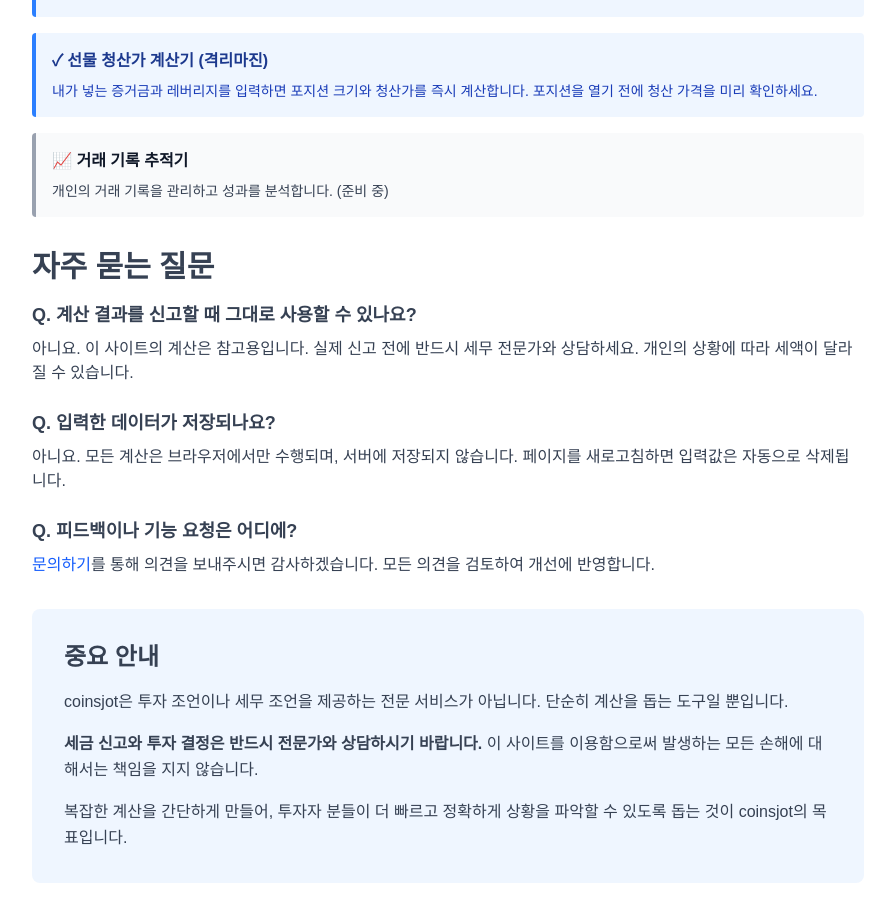
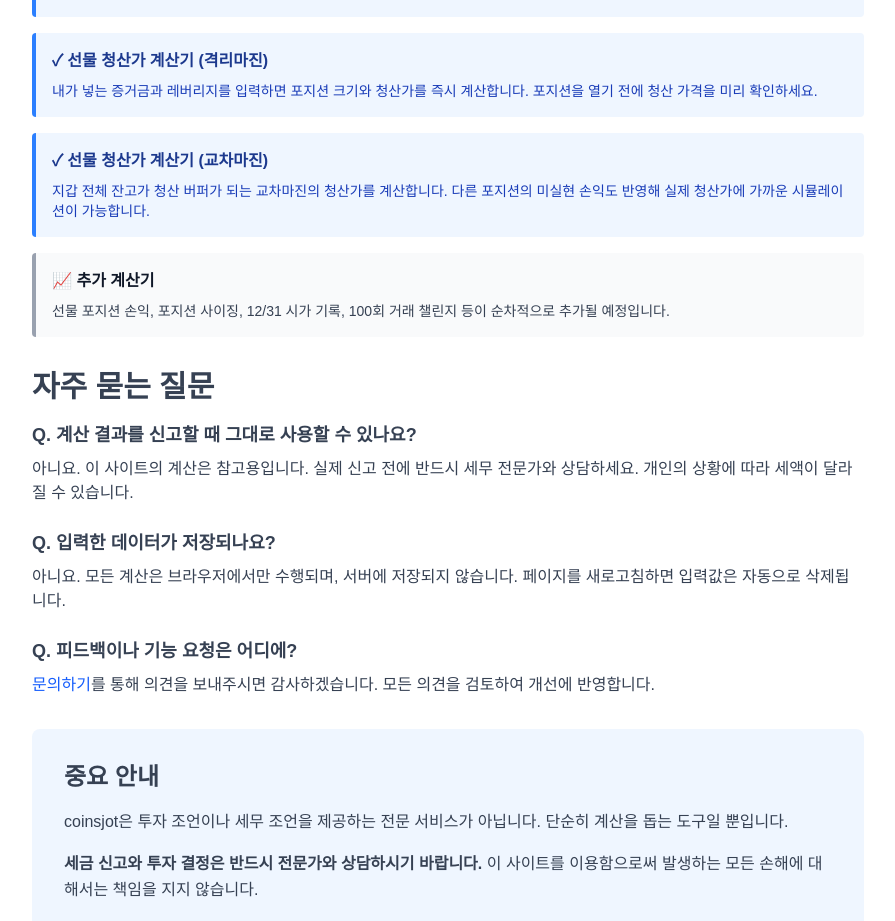
Before and after one commit to hyunguda/coinsjot, a Next.js app: page /about in a window 1280 px wide. Shown: the part 1104-2025 px from the top of the page, without its empty margins (192-1087 px from the left). Built offline with nearby package versions, Linux system fonts and the light colour scheme.

Commit message:
Update about page roadmap — add calculator #6 (교차마진)
Co-Authored-By: Claude Sonnet 4.6 <noreply@anthropic.com>
Claude-Session: https://claude.ai/code/session_01HH5XxmEHa8Bee4ib6QWFG8

```diff
--- a/app/about/page.tsx
+++ b/app/about/page.tsx
@@ -96,10 +96,17 @@ export default function AboutPage() {
               </p>
             </div>
 
+            <div className="border-l-4 border-blue-500 bg-blue-50 p-4 rounded">
+              <h3 className="font-bold text-blue-900 mb-2">✓ 선물 청산가 계산기 (교차마진)</h3>
+              <p className="text-blue-800 text-sm">
+                지갑 전체 잔고가 청산 버퍼가 되는 교차마진의 청산가를 계산합니다. 다른 포지션의 미실현 손익도 반영해 실제 청산가에 가까운 시뮬레이션이 가능합니다.
+              </p>
+            </div>
+
             <div className="border-l-4 border-gray-400 bg-gray-50 p-4 rounded">
-              <h3 className="font-bold text-gray-900 mb-2">📈 거래 기록 추적기</h3>
+              <h3 className="font-bold text-gray-900 mb-2">📈 추가 계산기</h3>
               <p className="text-gray-700 text-sm">
-                개인의 거래 기록을 관리하고 성과를 분석합니다. (준비 중)
+                선물 포지션 손익, 포지션 사이징, 12/31 시가 기록, 100회 거래 챌린지 등이 순차적으로 추가될 예정입니다.
               </p>
             </div>
           </div>
```
